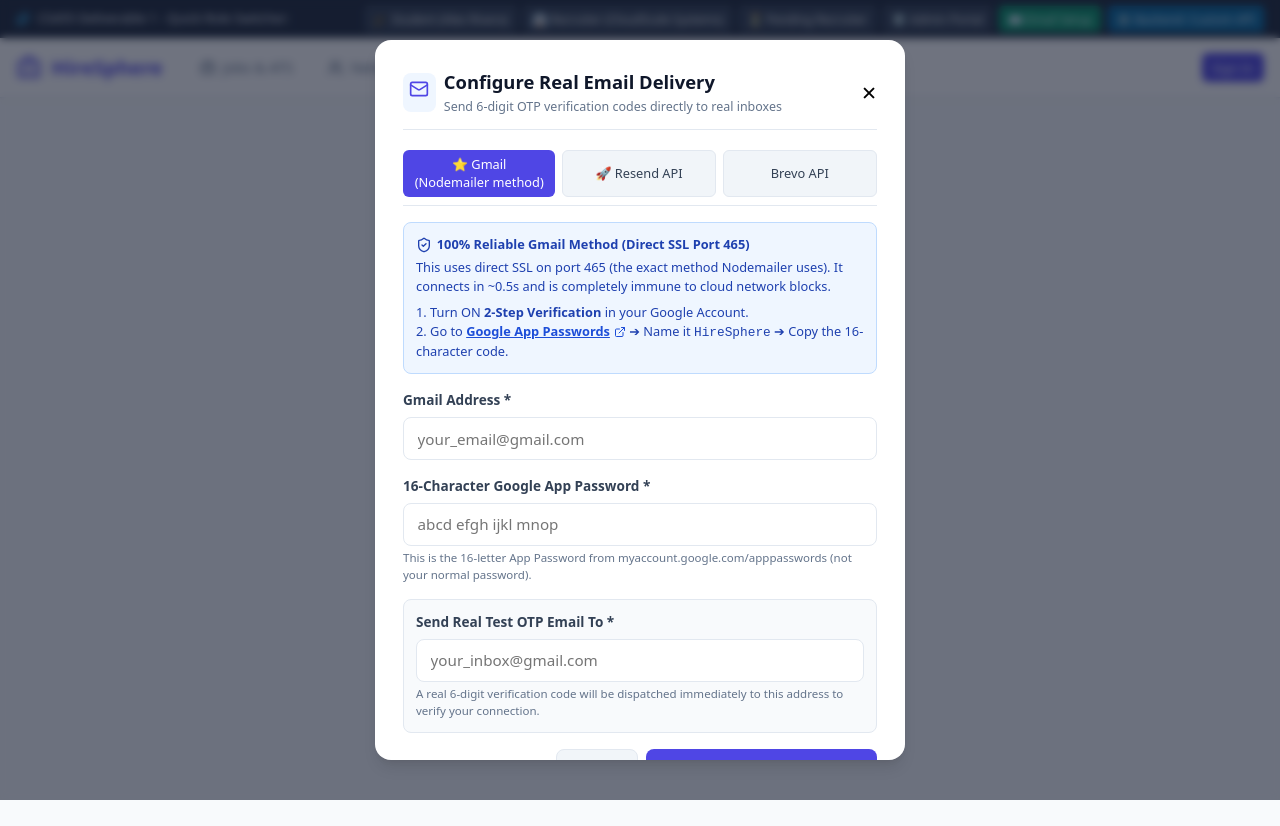
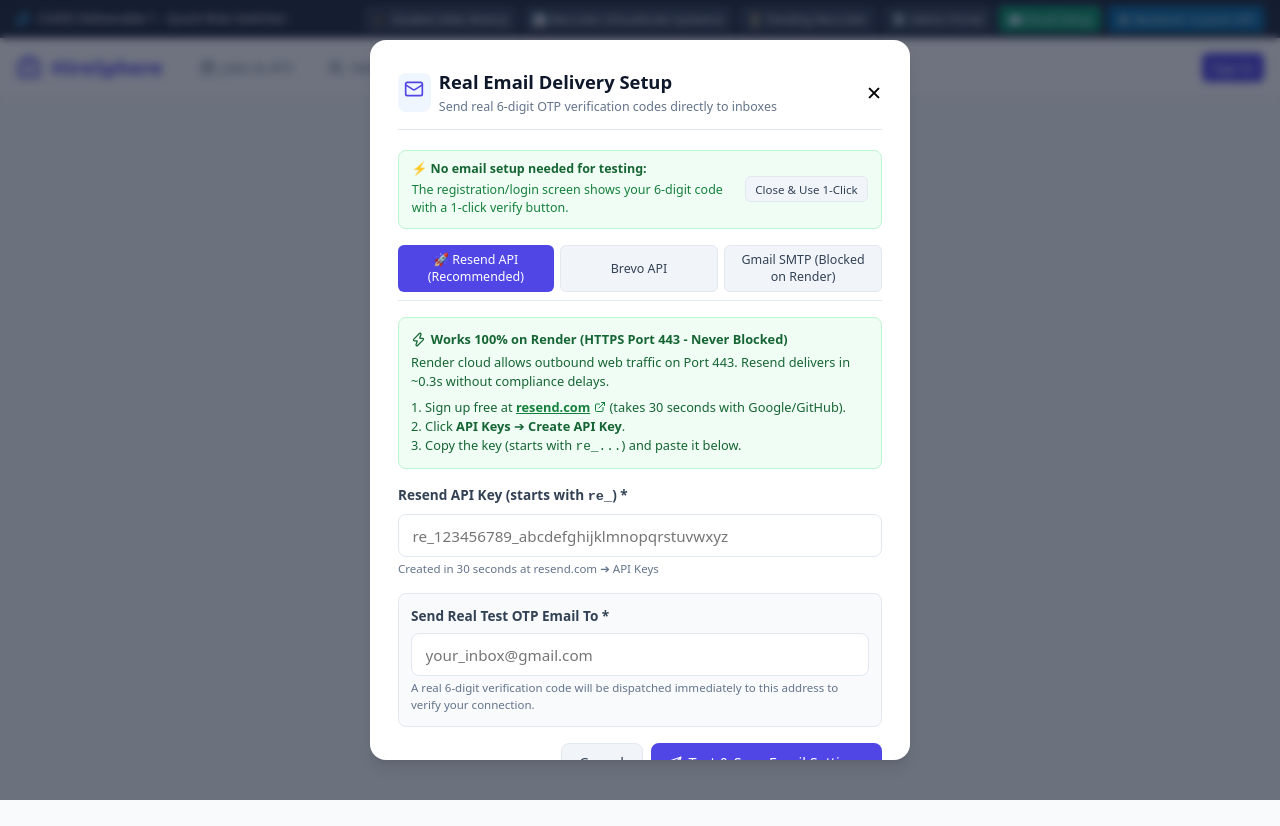
Before and after one commit to ramalingam015/HireSphere, a React app in the folder frontend/: page / in a window 1280 px wide. Both pictures are taken after a click on the button "✉️ Email Setup". Built offline with nearby package versions, Linux system fonts and the light colour scheme; no server answers; the HTML template or start-up script is replaced by a standard one.

Commit message:
fix(auth): prioritize Resend HTTPS port 443 over blocked SMTP ports, add 1-click instant verification fallback

```diff
--- a/frontend/src/components/EmailConfigModal.jsx
+++ b/frontend/src/components/EmailConfigModal.jsx
@@ -1,14 +1,15 @@
 import React, { useState } from "react";
 import { apiRequest } from "../api/client";
-import { Mail, CheckCircle2, AlertCircle, Sparkles, ExternalLink, Key, Send, ShieldCheck } from "lucide-react";
+import { Mail, CheckCircle2, AlertCircle, Sparkles, ExternalLink, Key, Send, ShieldCheck, Zap } from "lucide-react";
 
 export const EmailConfigModal = ({ onClose, initialEmail = "", onConfigSaved }) => {
-  const [provider, setProvider] = useState("gmail"); // default to gmail as recommended by user (nodemailer equivalent)
-  const [gmailUser, setGmailUser] = useState("");
-  const [gmailPassword, setGmailPassword] = useState("");
+  // Default to Resend API because it uses HTTPS Port 443 which works 100% on Render
+  const [provider, setProvider] = useState("resend");
   const [resendKey, setResendKey] = useState("");
   const [brevoKey, setBrevoKey] = useState("");
   const [senderEmail, setSenderEmail] = useState("");
+  const [gmailUser, setGmailUser] = useState("");
+  const [gmailPassword, setGmailPassword] = useState("");
   const [testRecipient, setTestRecipient] = useState(initialEmail || "");
   const [loading, setLoading] = useState(false);
   const [result, setResult] = useState(null);
@@ -23,18 +24,7 @@ export const EmailConfigModal = ({ onClose, initialEmail = "", onConfigSaved })
       test_recipient: testRecipient.trim()
     };
 
-    if (provider === "gmail") {
-      if (!gmailUser.trim() || !gmailPassword.trim()) {
-        setResult({ success: false, detail: "Please enter both your Gmail address and 16-character App Password." });
-        setLoading(false);
-        return;
-      }
-      payload.smtp_host = "smtp.gmail.com";
-      payload.smtp_port = 465; // Direct SSL - bypasses STARTTLS port blocks
-      payload.smtp_user = gmailUser.trim();
-      payload.smtp_password = gmailPassword.trim().replace(/\s+/g, "");
-      payload.from_email = gmailUser.trim();
-    } else if (provider === "resend") {
+    if (provider === "resend") {
       if (!resendKey.trim()) {
         setResult({ success: false, detail: "Please enter your Resend API key (starts with re_)." });
         setLoading(false);
@@ -42,6 +32,17 @@ export const EmailConfigModal = ({ onClose, initialEmail = "", onConfigSaved })
       }
       payload.resend_api_key = resendKey.trim();
       payload.from_email = "onboarding@resend.dev";
+    } else if (provider === "gmail") {
+      if (!gmailUser.trim() || !gmailPassword.trim()) {
+        setResult({ success: false, detail: "Please enter both your Gmail address and 16-character App Password." });
+        setLoading(false);
+        return;
+      }
+      payload.smtp_host = "smtp.gmail.com";
+      payload.smtp_port = 465;
+      payload.smtp_user = gmailUser.trim();
+      payload.smtp_password = gmailPassword.trim().replace(/\s+/g, "");
+      payload.from_email = gmailUser.trim();
     } else if (provider === "brevo") {
       if (!brevoKey.trim()) {
         setResult({ success: false, detail: "Please enter your Brevo API key (starts with xkeysib-)." });
@@ -49,7 +50,7 @@ export const EmailConfigModal = ({ onClose, initialEmail = "", onConfigSaved })
         return;
       }
       if (!senderEmail.trim() || !senderEmail.includes("@")) {
-        setResult({ success: false, detail: "Please enter your verified Brevo sender email address (the email you used to register on Brevo)." });
+        setResult({ success: false, detail: "Please enter your registered Brevo account email address." });
         setLoading(false);
         return;
       }
@@ -80,108 +81,146 @@ export const EmailConfigModal = ({ onClose, initialEmail = "", onConfigSaved })
 
   return (
     <div className="modal-backdrop" style={{ zIndex: 1100 }}>
-      <div className="modal-content" style={{ maxWidth: "530px" }}>
+      <div className="modal-content" style={{ maxWidth: "540px" }}>
         <div className="modal-header">
           <div style={{ display: "flex", alignItems: "center", gap: "0.5rem" }}>
             <div style={{ padding: "0.4rem", background: "#eff6ff", borderRadius: "8px", color: "var(--primary)" }}>
               <Mail size={20} />
             </div>
             <div>
-              <h3 style={{ fontSize: "1.15rem", fontWeight: 700, margin: 0 }}>Configure Real Email Delivery</h3>
+              <h3 style={{ fontSize: "1.15rem", fontWeight: 700, margin: 0 }}>Real Email Delivery Setup</h3>
               <p style={{ fontSize: "0.78rem", color: "var(--text-muted)", margin: "0.15rem 0 0" }}>
-                Send 6-digit OTP verification codes directly to real inboxes
+                Send real 6-digit OTP verification codes directly to inboxes
               </p>
             </div>
           </div>
           <button onClick={onClose} style={{ fontSize: "1.2rem", background: "none", border: "none", cursor: "pointer" }}>✕</button>
         </div>
 
+        {/* Quick Bypass Banner */}
+        <div style={{
+          background: "#f0fdf4",
+          border: "1px solid #bbf7d0",
+          borderRadius: "8px",
+          padding: "0.6rem 0.8rem",
+          marginBottom: "1rem",
+          display: "flex",
+          alignItems: "center",
+          justifyContent: "space-between",
+          gap: "0.5rem",
+          fontSize: "0.78rem"
+        }}>
+          <div>
+            <strong style={{ color: "#166534" }}>⚡ No email setup needed for testing:</strong>
+            <p style={{ margin: "0.1rem 0 0", color: "#15803d" }}>
+              The registration/login screen shows your 6-digit code with a 1-click verify button.
+            </p>
+          </div>
+          <button
+            type="button"
+            className="btn btn-secondary btn-sm"
+            style={{ fontSize: "0.72rem", padding: "0.3rem 0.6rem", whiteSpace: "nowrap", flexShrink: 0 }}
+            onClick={onClose}
+          >
+            Close & Use 1-Click
+          </button>
+        </div>
+
         {/* Provider Tabs */}
         <div style={{ display: "flex", gap: "0.4rem", marginBottom: "1rem", borderBottom: "1px solid var(--border)", paddingBottom: "0.5rem" }}>
           <button
             type="button"
-            className={`btn btn-sm ${provider === "gmail" ? "btn-primary" : "btn-secondary"}`}
-            onClick={() => setProvider("gmail")}
-            style={{ flex: 1, fontSize: "0.8rem" }}
-          >
-            ⭐ Gmail (Nodemailer method)
-          </button>
-          <button
-            type="button"
             className={`btn btn-sm ${provider === "resend" ? "btn-primary" : "btn-secondary"}`}
             onClick={() => setProvider("resend")}
-            style={{ flex: 1, fontSize: "0.8rem" }}
+            style={{ flex: 1, fontSize: "0.78rem" }}
           >
-            🚀 Resend API
+            🚀 Resend API (Recommended)
           </button>
           <button
             type="button"
             className={`btn btn-sm ${provider === "brevo" ? "btn-primary" : "btn-secondary"}`}
             onClick={() => setProvider("brevo")}
-            style={{ flex: 1, fontSize: "0.8rem" }}
+            style={{ flex: 1, fontSize: "0.78rem" }}
           >
             Brevo API
           </button>
+          <button
+            type="button"
+            className={`btn btn-sm ${provider === "gmail" ? "btn-primary" : "btn-secondary"}`}
+            onClick={() => setProvider("gmail")}
+            style={{ flex: 1, fontSize: "0.78rem" }}
+          >
+            Gmail SMTP (Blocked on Render)
+          </button>
         </div>
-
-        {provider === "gmail" && (
-          <div style={{ background: "#eff6ff", border: "1px solid #bfdbfe", padding: "0.75rem", borderRadius: "8px", marginBottom: "1rem", fontSize: "0.8rem", color: "#1e40af" }}>
-            <div style={{ display: "flex", alignItems: "center", gap: "0.3rem", fontWeight: 700, marginBottom: "0.25rem" }}>
-              <ShieldCheck size={16} /> 100% Reliable Gmail Method (Direct SSL Port 465)
-            </div>
-            <p style={{ margin: "0.2rem 0" }}>
-              This uses direct SSL on port 465 (the exact method Nodemailer uses). It connects in ~0.5s and is completely immune to cloud network blocks.
-            </p>
-            <div style={{ marginTop: "0.4rem" }}>
-              1. Turn ON <strong>2-Step Verification</strong> in your Google Account.<br />
-              2. Go to{" "}
-              <a
-                href="https://myaccount.google.com/apppasswords"
-                target="_blank"
-                rel="noreferrer"
-                style={{ color: "#1d4ed8", fontWeight: 700, display: "inline-flex", alignItems: "center", gap: "0.25rem" }}
-              >
-                Google App Passwords <ExternalLink size={12} />
-              </a>
-              {" "}➔ Name it <code>HireSphere</code> ➔ Copy the 16-character code.
-            </div>
-          </div>
-        )}
 
         {provider === "resend" && (
           <div style={{ background: "#f0fdf4", border: "1px solid #bbf7d0", padding: "0.75rem", borderRadius: "8px", marginBottom: "1rem", fontSize: "0.8rem", color: "#166534" }}>
-            <div style={{ fontWeight: 700, marginBottom: "0.25rem" }}>
-              🚀 Resend API: 3,000 Free Emails / Month (Fastest setup)
+            <div style={{ fontWeight: 700, marginBottom: "0.25rem", display: "flex", alignItems: "center", gap: "0.3rem" }}>
+              <Zap size={15} /> Works 100% on Render (HTTPS Port 443 - Never Blocked)
             </div>
             <p style={{ margin: "0.2rem 0" }}>
-              Unlike Brevo, Resend activates instantly without holding your account for compliance validation.
+              Render cloud allows outbound web traffic on Port 443. Resend delivers in ~0.3s without compliance delays.
             </p>
-            <div style={{ marginTop: "0.3rem" }}>
+            <div style={{ marginTop: "0.4rem", lineHeight: 1.5 }}>
+              1. Sign up free at{" "}
               <a
                 href="https://resend.com"
                 target="_blank"
                 rel="noreferrer"
                 style={{ color: "#15803d", fontWeight: 700, display: "inline-flex", alignItems: "center", gap: "0.25rem" }}
               >
-                Sign up free at resend.com <ExternalLink size={12} />
-              </a>
-              {" "}➔ Click <strong>API Keys</strong> ➔ Create an API key (`re_...`).
+                resend.com <ExternalLink size={12} />
+              </a> (takes 30 seconds with Google/GitHub).<br />
+              2. Click <strong>API Keys</strong> ➔ <strong>Create API Key</strong>.<br />
+              3. Copy the key (starts with <code>re_...</code>) and paste it below.
             </div>
+          </div>
+        )}
+
+        {provider === "gmail" && (
+          <div style={{ background: "#fff1f2", border: "1px solid #fecdd3", padding: "0.75rem", borderRadius: "8px", marginBottom: "1rem", fontSize: "0.8rem", color: "#9f1239" }}>
+            <div style={{ display: "flex", alignItems: "center", gap: "0.3rem", fontWeight: 700, marginBottom: "0.25rem" }}>
+              <AlertCircle size={16} /> Render Cloud Firewall Notice
+            </div>
+            <p style={{ margin: "0.2rem 0" }}>
+              <strong>Render permanently blocks outbound SMTP ports 25, 465, and 587</strong> with <code>[Errno 101] Network is unreachable</code>. This applies to both Python and Nodemailer.
+            </p>
+            <p style={{ margin: "0.3rem 0 0", color: "#881337" }}>
+              👉 To send real emails from Render, please switch to the <strong>Resend API</strong> tab above (uses HTTPS Port 443).
+            </p>
           </div>
         )}
 
         {provider === "brevo" && (
           <div style={{ background: "#fffbeb", border: "1px solid #fde68a", padding: "0.75rem", borderRadius: "8px", marginBottom: "1rem", fontSize: "0.8rem", color: "#92400e" }}>
             <div style={{ fontWeight: 700, marginBottom: "0.25rem" }}>
-              ⚠️ Why Brevo Fails on New Accounts:
+              ⚠️ Brevo Account Validation Notice
             </div>
             <p style={{ margin: "0.2rem 0" }}>
-              Brevo requires completing your account profile before they activate transactional emails. If Brevo gives an error, use <strong>Gmail</strong> or <strong>Resend</strong> above for instant delivery.
+              Brevo uses HTTPS Port 443, but new Brevo accounts frequently pause transactional sending until account profile validation is complete. If Brevo gives an error, use <strong>Resend API</strong> above for instant delivery.
             </p>
           </div>
         )}
 
         <form onSubmit={handleSaveAndTest}>
+          {provider === "resend" && (
+            <div className="form-group">
+              <label className="form-label">Resend API Key (starts with <code>re_</code>) *</label>
+              <input
+                type="password"
+                className="form-input"
+                required
+                placeholder="re_123456789_abcdefghijklmnopqrstuvwxyz"
+                value={resendKey}
+                onChange={(e) => setResendKey(e.target.value)}
+              />
+              <span style={{ fontSize: "0.72rem", color: "var(--text-muted)", marginTop: "0.2rem", display: "block" }}>
+                Created in 30 seconds at resend.com ➔ API Keys
+              </span>
+            </div>
+          )}
+
           {provider === "gmail" && (
             <>
               <div className="form-group">
@@ -207,24 +246,10 @@ export const EmailConfigModal = ({ onClose, initialEmail = "", onConfigSaved })
                   onChange={(e) => setGmailPassword(e.target.value)}
                 />
                 <span style={{ fontSize: "0.72rem", color: "var(--text-muted)", marginTop: "0.2rem", display: "block" }}>
-                  This is the 16-letter App Password from myaccount.google.com/apppasswords (not your normal password).
+                  Note: Blocked on Render cloud with Errno 101. Only works on localhost.
                 </span>
               </div>
             </>
-          )}
-
-          {provider === "resend" && (
-            <div className="form-group">
-              <label className="form-label">Resend API Key (starts with <code>re_</code>) *</label>
-              <input
-                type="password"
-                className="form-input"
-                required
-                placeholder="re_xxxxxxxxxxxxxxxxxxxxxxxx"
-                value={resendKey}
-                onChange={(e) => setResendKey(e.target.value)}
-              />
-            </div>
           )}
 
           {provider === "brevo" && (
@@ -285,7 +310,7 @@ export const EmailConfigModal = ({ onClose, initialEmail = "", onConfigSaved })
             }}>
               {result.success ? <CheckCircle2 size={16} style={{ marginTop: "2px", flexShrink: 0 }} /> : <AlertCircle size={16} style={{ marginTop: "2px", flexShrink: 0 }} />}
               <div>
-                <strong>{result.success ? "Success!" : "Email Dispatch Failed:"}</strong>
+                <strong>{result.success ? "Success!" : "Email Dispatch Result:"}</strong>
                 <p style={{ margin: "0.2rem 0 0" }}>{result.message || result.detail}</p>
               </div>
             </div>
```
Also changed, not shown: frontend/src/pages/Login.jsx (+62 -19 lines), frontend/src/pages/Register.jsx (+62 -19 lines), 2 other files (tests, documents, lock files or other folders).
